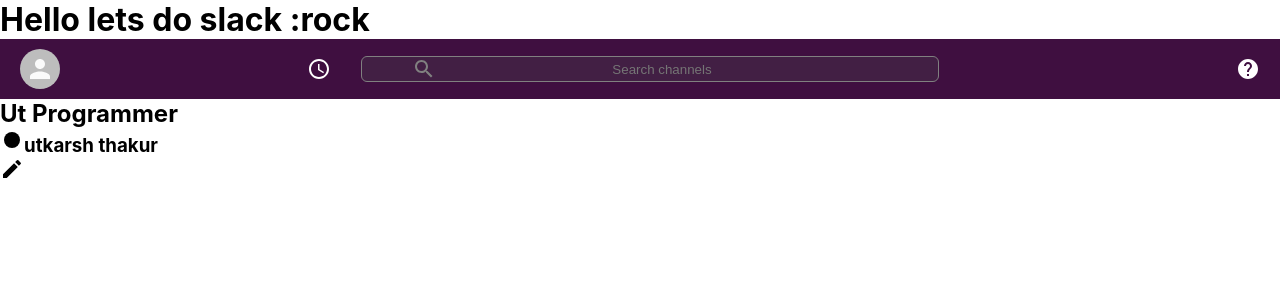
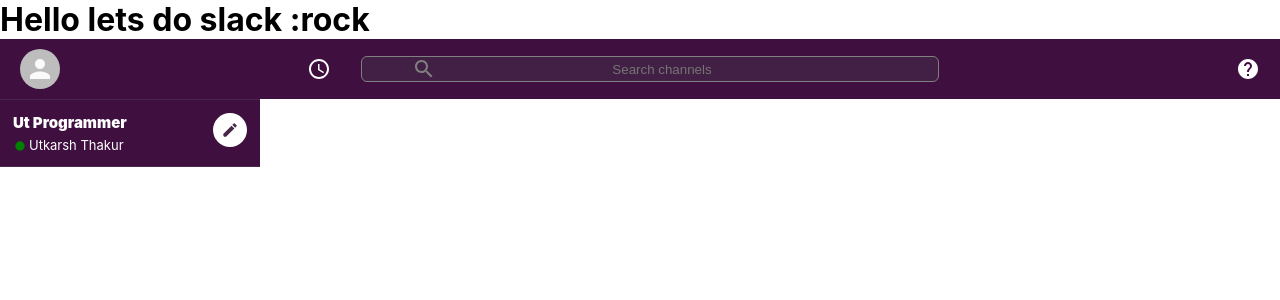
Before and after one commit to thakurutkarsh22/slack-clone, a React (Create React App) app: page / in a window 1280 px wide. Shown: the top 300 px of the page. Built offline with nearby package versions, Linux system fonts and the light colour scheme.

Commit message:
adding css for sidebar

```diff
--- a/src/components/Sidebar/Sidebar.css
+++ b/src/components/Sidebar/Sidebar.css
@@ -1,3 +1,46 @@
 .sidebar {
+    color: white;
+    background-color: var(--slack-color);
+    border-top: 1px solid #49274b;
+    max-width: 260px;
+}
 
+.sidebar__header {
+    display: flex;
+    border-bottom: 1px solid #49274b;
+    padding-bottom: 10px;
+    padding: 13px;
 }
+
+.sidebar__info {
+    flex: 1;
+}
+
+.sidebar__info > h2 {
+    font-size: 15px;
+    font-weight: 900;
+    margin-bottom: 5px;
+}
+
+.sidebar__info > h3 {
+    display: flex;
+    align-items: center;
+    font-size: 13px;
+    font-weight: 400;
+}
+
+.sidebar__info > h3 > .MuiSvgIcon-root {
+    font-size: 14px;
+    margin-top: 1px;
+    margin-right: 2px;
+    color: green;
+}
+
+.sidebar__header > .MuiSvgIcon-root {
+    padding: 8px;
+    margin-left: 20px;
+    color: #49274b;
+    font-size: 18px;
+    background-color: white;
+    border-radius: 999px;
+}
--- a/src/components/Sidebar/Sidebar.js
+++ b/src/components/Sidebar/Sidebar.js
@@ -11,13 +11,13 @@ function Sidebar() {
                     <h2>Ut Programmer</h2>
                     <h3>
                         <FibreManualRecordIcon />
-                        utkarsh thakur
+                        Utkarsh Thakur
                     </h3>
                 </div>
-            <CreateIcon />
+                <CreateIcon />
             </div>
         </div>
     )
 }
 
-export default Sidebar
+export default Sidebar;
```
